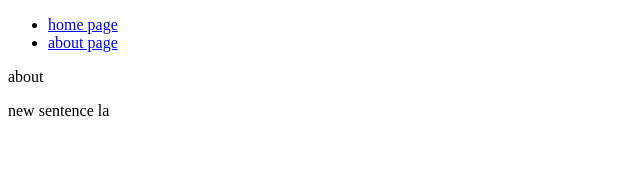
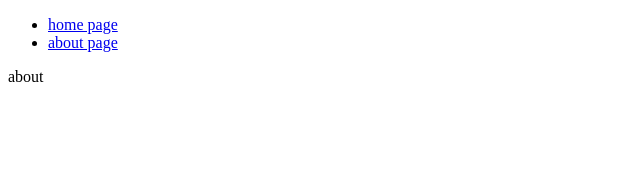
Before and after one commit to teemingc/vercel-skew-protection, a SvelteKit app: page /about in a window 1280 px wide. Shown: the top 192 px of the page, without its empty margins (0-640 px from the left). Built offline with nearby package versions, Linux system fonts and the light colour scheme.

Commit message:
remove paragraphs

```diff
--- a/src/routes/+page.svelte
+++ b/src/routes/+page.svelte
@@ -1,4 +1,2 @@
 <h1>Welcome to SvelteKit</h1>
 <p>Visit <a href="https://svelte.dev/docs/kit">svelte.dev/docs/kit</a> to read the documentation</p>
-
-<p>new paragraph</p>
--- a/src/routes/about/+page.svelte
+++ b/src/routes/about/+page.svelte
@@ -1,3 +1 @@
 <p>about</p>
-
-<p>new sentence la</p>
```
